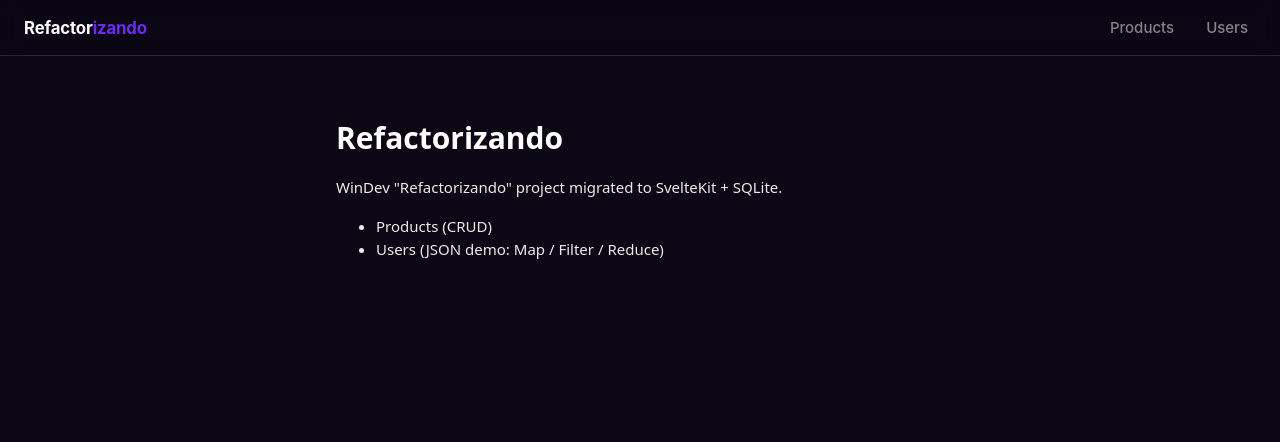
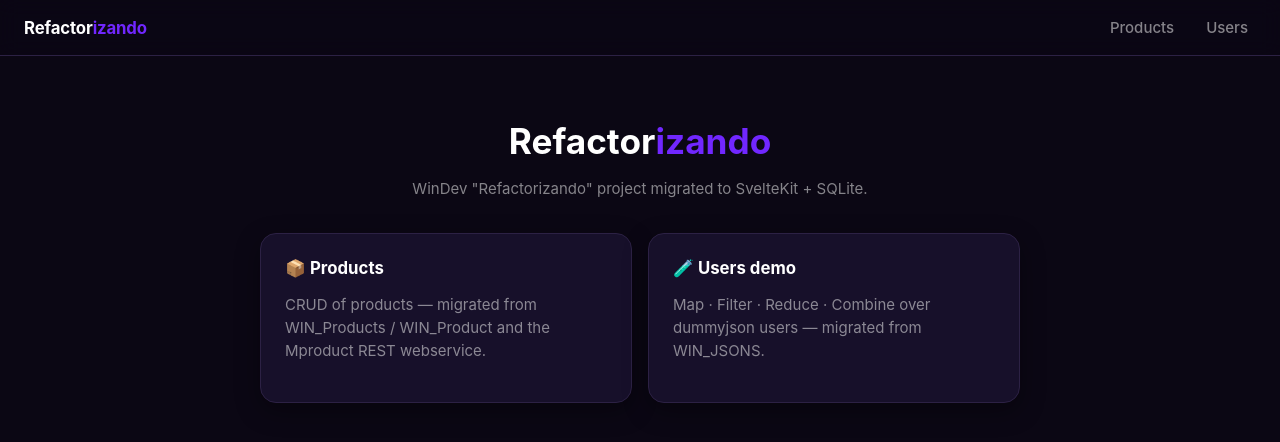
Before and after one commit to barbatdev/devlog008, a SvelteKit app in the folder app/: page / in a window 1280 px wide. Shown: the top 442 px of the page. Built offline with nearby package versions, Linux system fonts and the light colour scheme.

Commit message:
feat: users demo page with staggered output animation and home redesign

```diff
--- a/app/src/routes/+page.svelte
+++ b/app/src/routes/+page.svelte
@@ -1,20 +1,58 @@
 <script lang="ts">
+	import Card from '$lib/components/ui/Card.svelte';
 </script>
 
-<main>
-	<h1>Refactorizando</h1>
-	<p>WinDev "Refactorizando" project migrated to SvelteKit + SQLite.</p>
-	<ul>
-		<li><a href="/products">Products (CRUD)</a></li>
-		<li><a href="/users">Users (JSON demo: Map / Filter / Reduce)</a></li>
-	</ul>
+<main class="home">
+	<h1>Refactor<span>izando</span></h1>
+	<p class="muted">WinDev "Refactorizando" project migrated to SvelteKit + SQLite.</p>
+
+	<div class="grid">
+		<a href="/products" class="tile">
+			<Card>
+				<h2>📦 Products</h2>
+				<p class="muted">CRUD of products — migrated from WIN_Products / WIN_Product and the Mproduct REST webservice.</p>
+			</Card>
+		</a>
+		<a href="/users" class="tile">
+			<Card>
+				<h2>🧪 Users demo</h2>
+				<p class="muted">Map · Filter · Reduce · Combine over dummyjson users — migrated from WIN_JSONS.</p>
+			</Card>
+		</a>
+	</div>
 </main>
 
 <style>
-	main {
-		font-family: system-ui, sans-serif;
-		max-width: 640px;
-		margin: 2rem auto;
-		padding: 0 1rem;
+	.home {
+		max-width: 760px;
+		margin: 0 auto;
+		text-align: center;
+	}
+	h1 {
+		font-size: 2.2rem;
+		margin: var(--space-8) 0 0;
+	}
+	h1 span {
+		color: var(--brand-500);
+	}
+	.muted {
+		color: var(--muted);
+	}
+	.grid {
+		display: grid;
+		grid-template-columns: repeat(auto-fit, minmax(260px, 1fr));
+		gap: var(--space-4);
+		margin-top: var(--space-8);
+		text-align: left;
+	}
+	.tile {
+		transition: transform var(--speed-fast) var(--ease-out);
+	}
+	.tile:hover {
+		transform: translateY(-3px);
+	}
+	h2 {
+		font-size: 1.05rem;
+		margin: 0 0 var(--space-2);
 	}
 </style>
--- a/app/src/routes/users/+page.svelte
+++ b/app/src/routes/users/+page.svelte
@@ -1,19 +1,30 @@
 <script lang="ts">
-	// Migration of WIN_JSONS: users table from dummyjson.com and the
-	// Map / Filter / Reduce / Combine demo (classic and lambda versions).
+	// Migration of WIN_JSONS with the RefactorIA design system:
+	// Map / Filter / Reduce / Combine demo with staggered output animation.
 	import { onMount } from 'svelte';
+	import { fly } from 'svelte/transition';
 	import type { User } from '$lib/types';
+	import Card from '$lib/components/ui/Card.svelte';
+	import Table from '$lib/components/ui/Table.svelte';
+	import Button from '$lib/components/ui/Button.svelte';
 
 	let users: User[] = $state([]);
+	let loading = $state(true);
 	let output: string[] = $state([]);
+	let outputKey = $state(0);
 
-	// Equivalent of the getUsers window procedure.
 	async function getUsers(): Promise<void> {
 		const res = await fetch('https://dummyjson.com/users');
 		if (res.ok) {
 			const json = await res.json();
 			users = json.users;
 		}
+		loading = false;
+	}
+
+	function setOutput(lines: string[]): void {
+		output = lines;
+		outputKey++;
 	}
 
 	// --- BTN_MAP: classic (getIPAddress) and lambda versions ---
@@ -21,10 +32,10 @@
 		function getIPAddress(user: User): string {
 			return user.ip;
 		}
-		output = users.map(getIPAddress);
+		setOutput(users.map(getIPAddress));
 	}
 	function mapLambda(): void {
-		output = users.map((user) => `IP Address: ${user.ip}`);
+		setOutput(users.map((user) => `IP Address: ${user.ip}`));
 	}
 
 	// --- BTN_FILTER: classic (filterUsers) and lambda versions ---
@@ -32,12 +43,14 @@
 		function filterUsers(user: User): boolean {
 			return user.gender === 'male' && user.eyeColor === 'Green';
 		}
-		output = users.filter(filterUsers).map((u) => `${u.firstName} ${u.lastName}`);
+		setOutput(users.filter(filterUsers).map((u) => `${u.firstName} ${u.lastName}`));
 	}
 	function filterLambda(): void {
-		output = users
+		setOutput(
+			users
 				.filter((user) => user.gender === 'male' && user.eyeColor === 'Green')
-			.map((u) => `${u.firstName} ${u.lastName}`);
+				.map((u) => `${u.firstName} ${u.lastName}`)
+		);
 	}
 
 	// --- BTN_REDUCE: classic (_reduce) and lambda versions ---
@@ -45,21 +58,21 @@
 		function reduce(maxAge: number, user: User): number {
 			return Math.max(user.age, maxAge);
 		}
-		output = [String(users.reduce(reduce, 0))];
+		setOutput([`Max age: ${users.reduce(reduce, 0)}`]);
 	}
 	function reduceLambda(): void {
-		output = [String(users.reduce((maxAge, user) => Math.max(user.age, maxAge), 0))];
+		setOutput([`Max age: ${users.reduce((maxAge, user) => Math.max(user.age, maxAge), 0)}`]);
 	}
 
-	// --- BTN_COMBINE: filter + reduce chained (lambda version in the original) ---
+	// --- BTN_COMBINE: filter + reduce chained ---
 	function combineLambda(): void {
 		const result = users
 			.filter((user) => user.gender === 'male' && user.eyeColor === 'Amber')
 			.reduce((maxAge, user) => Math.max(user.age, maxAge), 0);
-		output = [String(result)];
+		setOutput([`Max age (male, Amber): ${result}`]);
 	}
 
-	const columns: { key: keyof User | 'hair_color' | 'hair_type'; label: string }[] = [
+	const columns: { key: string; label: string }[] = [
 		{ key: 'id', label: 'Id' },
 		{ key: 'firstName', label: 'First name' },
 		{ key: 'lastName', label: 'Last name' },
@@ -69,7 +82,6 @@
 		{ key: 'email', label: 'Email' },
 		{ key: 'phone', label: 'Phone' },
 		{ key: 'username', label: 'Username' },
-		{ key: 'password', label: 'Password' },
 		{ key: 'birthDate', label: 'Birth date' },
 		{ key: 'bloodGroup', label: 'Blood group' },
 		{ key: 'height', label: 'Height' },
@@ -80,8 +92,7 @@
 		{ key: 'domain', label: 'Domain' },
 		{ key: 'ip', label: 'IP' },
 		{ key: 'macAddress', label: 'MAC address' },
-		{ key: 'university', label: 'University' },
-		{ key: 'userAgent', label: 'User agent' }
+		{ key: 'university', label: 'University' }
 	];
 
 	function cell(user: User, key: string): string {
@@ -96,31 +107,40 @@
 </script>
 
 <main>
-	<h1>Users (JSON demo)</h1>
+	<header>
+		<h1>Users <span class="accent">— JSON demo</span></h1>
+		<p class="muted">Map · Filter · Reduce · Combine, classic and lambda versions (WLanguage migration)</p>
+	</header>
 
+	<Card>
 		<div class="actions">
-		<button onclick={mapClassic}>Map (classic)</button>
-		<button onclick={mapLambda}>Map (lambda)</button>
-		<button onclick={filterClassic}>Filter (classic)</button>
-		<button onclick={filterLambda}>Filter (lambda)</button>
-		<button onclick={reduceClassic}>Reduce (classic)</button>
-		<button onclick={reduceLambda}>Reduce (lambda)</button>
-		<button onclick={combineLambda}>Combine</button>
+			<Button variant="subtle" onclick={mapClassic}>Map · classic</Button>
+			<Button variant="subtle" onclick={mapLambda}>Map · lambda</Button>
+			<Button variant="subtle" onclick={filterClassic}>Filter · classic</Button>
+			<Button variant="subtle" onclick={filterLambda}>Filter · lambda</Button>
+			<Button variant="subtle" onclick={reduceClassic}>Reduce · classic</Button>
+			<Button variant="subtle" onclick={reduceLambda}>Reduce · lambda</Button>
+			<Button variant="primary" onclick={combineLambda}>⚡ Combine</Button>
 		</div>
 
 		{#if output.length > 0}
-		<section>
-			<h2>Output</h2>
-			<ul>
-				{#each output as line}
-					<li>{line}</li>
+			<ul class="output" in:fly={{ y: 8, duration: 250 }}>
+				{#key outputKey}
+					{#each output as line, i (i)}
+						<li in:fly={{ y: 10, delay: i * 40, duration: 300 }}>{line}</li>
 					{/each}
+				{/key}
 			</ul>
-		</section>
+		{:else}
+			<p class="muted hint">Run one of the operations above to see results here.</p>
 		{/if}
+	</Card>
 
-	<div class="table-wrap">
-		<table>
+	<Card>
+		{#if loading}
+			<p class="muted">Loading users…</p>
+		{:else}
+			<Table>
 				<thead>
 					<tr>
 						{#each columns as col}
@@ -132,42 +152,55 @@
 					{#each users as user (user.id)}
 						<tr>
 							{#each columns as col}
-							<td>{cell(user, col.key as string)}</td>
+								<td>{cell(user, col.key)}</td>
 							{/each}
 						</tr>
 					{/each}
 				</tbody>
-		</table>
-	</div>
-
-	<p><a href="/">Home</a></p>
+			</Table>
+		{/if}
+	</Card>
 </main>
 
 <style>
-	main {
-		font-family: system-ui, sans-serif;
-		max-width: 1400px;
-		margin: 2rem auto;
-		padding: 0 1rem;
+	header {
+		margin-bottom: var(--space-6);
+	}
+	h1 {
+		margin: 0 0 var(--space-1);
+		font-size: 1.5rem;
+	}
+	.accent {
+		color: var(--brand-500);
+		font-weight: 400;
+	}
+	.muted {
+		color: var(--muted);
 	}
 	.actions {
 		display: flex;
-		gap: 0.5rem;
+		gap: var(--space-2);
 		flex-wrap: wrap;
-		margin-bottom: 1rem;
+		margin-bottom: var(--space-4);
 	}
-	.table-wrap {
-		overflow-x: auto;
+	.output {
+		list-style: none;
+		margin: 0;
+		padding: var(--space-3) var(--space-4);
+		background: var(--dark-900);
+		border: 1px solid var(--dark-700);
+		border-radius: var(--radius-md);
+		max-height: 220px;
+		overflow-y: auto;
+		font-family: ui-monospace, 'SF Mono', Menlo, monospace;
+		font-size: 0.8rem;
+		color: var(--light-300);
 	}
-	table {
-		border-collapse: collapse;
-		font-size: 0.75rem;
-		white-space: nowrap;
+	.hint {
+		text-align: center;
+		padding: var(--space-4);
 	}
-	th,
-	td {
-		border: 1px solid #ddd;
-		padding: 0.3rem 0.5rem;
-		text-align: left;
+	main :global(.card + .card) {
+		margin-top: var(--space-6);
 	}
 </style>
```
Lines whose indentation alone changed are shown as unchanged.
